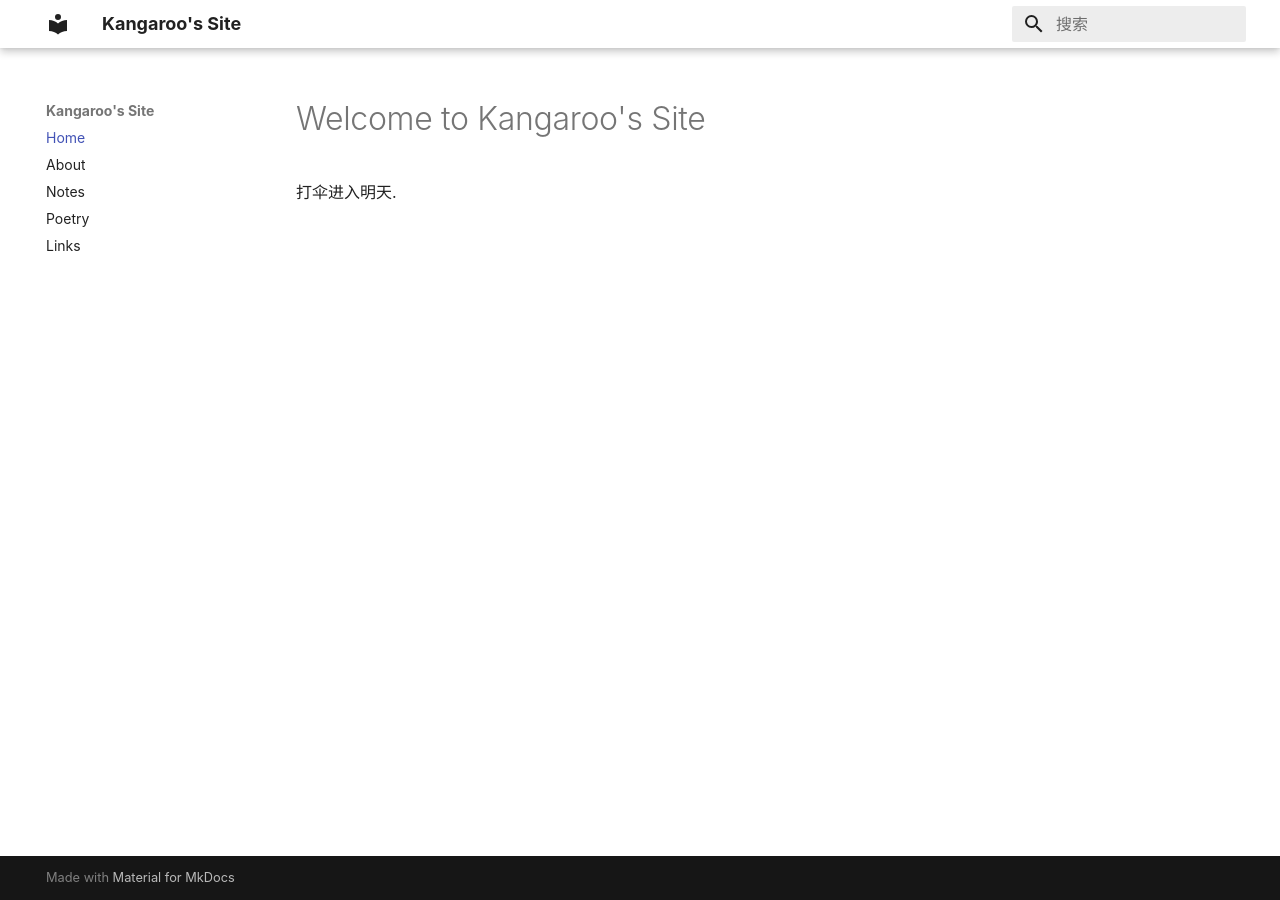
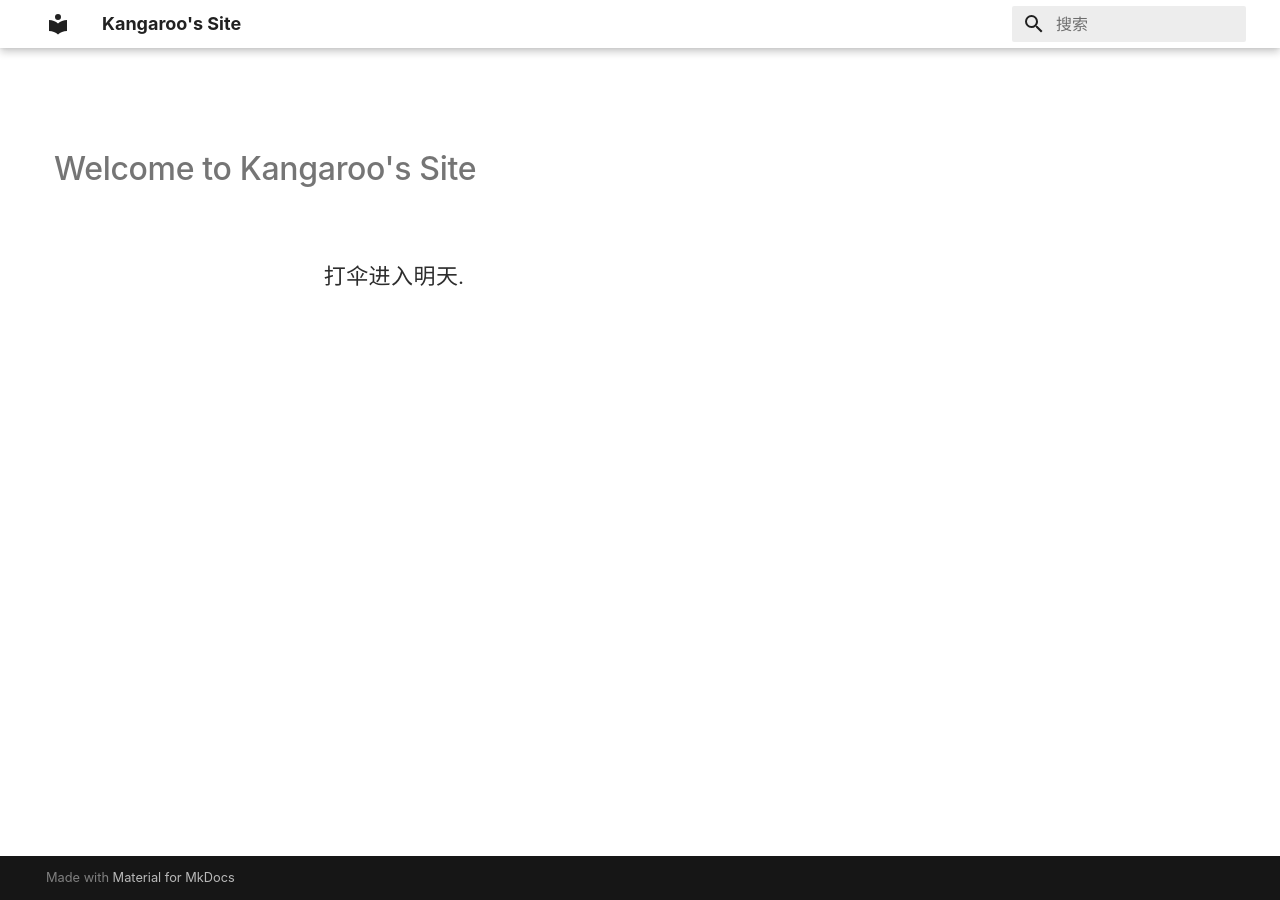
Before and after one commit to paradox-09/my-site, an MkDocs documentation site: the page built from docs/index.md, in a window 1280 px wide. Built offline with MkDocs 1.6.1 and Material for MkDocs 9.7.7, drawn with Linux system fonts in a browser that asks for light colours.

Commit message:
revision

```diff
--- a/mkdocs.yml
+++ b/mkdocs.yml
@@ -40,7 +40,7 @@ markdown_extensions:
       generic: true
 
 extra_css:
-  - styles/poem.css
+  - styles/poems.css
 
 extra_javascript:
   - https://cdn.jsdelivr.net/npm/mathjax@3/es5/tex-mml-chtml.js
```
